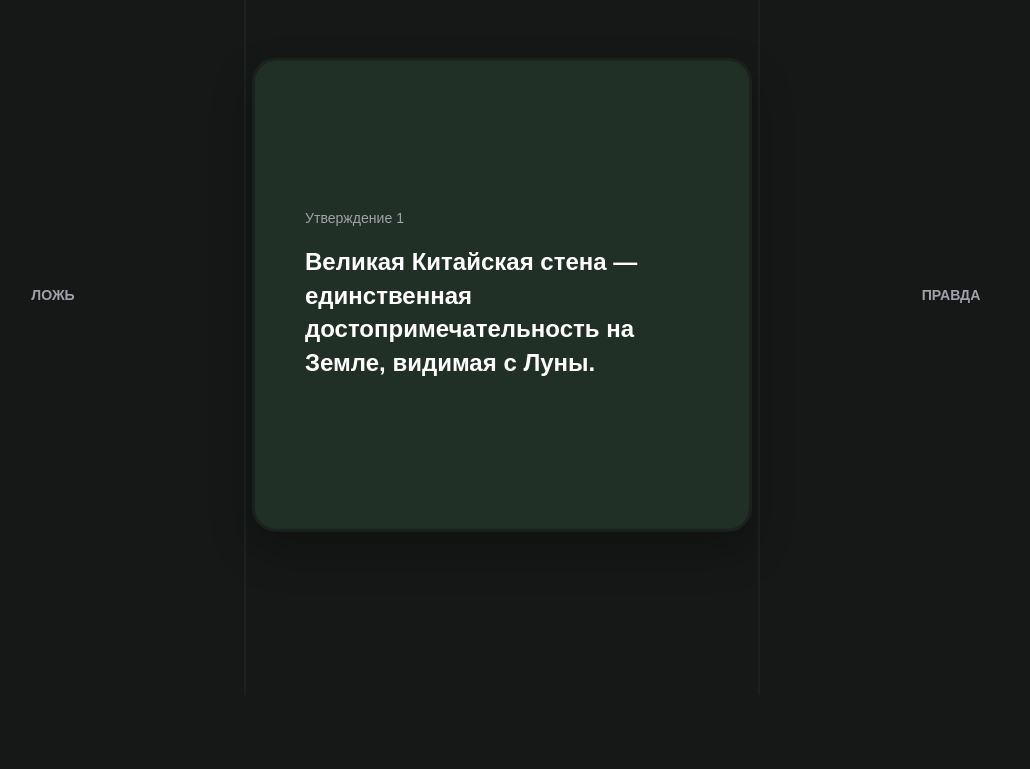
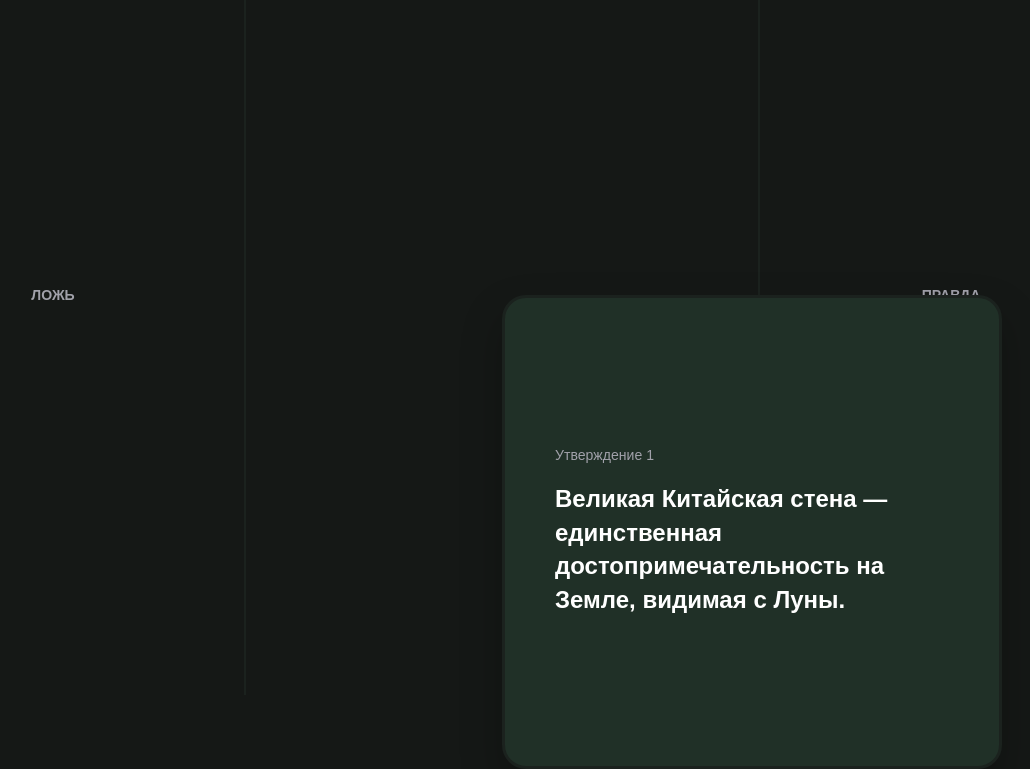
Before and after one commit to MatweyNazarenko/TechPatriot, a React (Vite) app: page /statement in a window 1280 px wide. Shown: the part 105-874 px from the top of the page, without its empty margins (138-1168 px from the left). Before the commit the page ends 800 px from the top, so only its background shows below. Built offline with nearby package versions, Linux system fonts and the light colour scheme; a web font is replaced by a local one.

Commit message:
Statement Update

```diff
--- a/src/component/MainPage/Combs.jsx
+++ b/src/component/MainPage/Combs.jsx
@@ -8,7 +8,7 @@ const Combs = ()=>{
                 <Comb to="/view" titleBack="3D Просмотр" descBack="Интерактивные 3D-модели изобретений ВОВ и факты о них">3D Просмотр</Comb>
                 <Comb to="/timeline" titleBack="Хронология" descBack="Лента времени из ключевых открытий и разработок Второй Мировой войны">Хронология</Comb>
                 <Comb to="/persons" titleBack="Личности" descBack="Выдающиеся конструкторы, ученые и медики, чья работа сыграла важную роль в Великой Отечественной войне">Личности</Comb>
-                {/*<Comb to="/statement" titleBack="Правда или ложь" descBack="">Правда или ложь</Comb>*/}
+                {/* <Comb to="/statement" titleBack="Правда или ложь" descBack="">Правда или ложь</Comb> */}
             </div>
         </div>
     )
--- a/src/component/TestContent/tasks/Statement/StateCard.jsx
+++ b/src/component/TestContent/tasks/Statement/StateCard.jsx
@@ -1,13 +1,22 @@
+import { motion } from 'framer-motion';
+
 const StateCard = (props) => {
-    const{
+    const {
         statement,
-        num
-    }=props;
+        num,
+        swipe
+    } = props;
+
+
+
     return (
-        <div className="statement__card">
-            <span>Утверждение {num+1}</span>
+        <motion.div
+            className="statement__card"
+            {...swipe.dragProps}
+        >
+            <span>Утверждение {num + 1}</span>
             <p>{statement}</p>
-        </div>
+        </motion.div>
     )
 
 }
--- a/src/component/TestContent/tasks/Statement/Statement.jsx
+++ b/src/component/TestContent/tasks/Statement/Statement.jsx
@@ -1,6 +1,52 @@
 import StateCard from "./StateCard";
 import { taskStatement } from '../../../../library/tasksData'
+import { useCallback, useEffect, useState } from "react";
+import useSwipe from "../../../../hooks/tasks/useSwipe";
 const Statement = () => {
+
+
+
+    const [index, setIndex] = useState(0);
+
+    const total = taskStatement.length;
+    const current = taskStatement[index];
+    const finished = index >= total;
+
+    const swipe = useSwipe(useCallback((direction) => {
+        setIndex((i) => {
+            const statement = taskStatement[i];
+            if (!statement) return i;
+
+            const correct = (dir === 'right') === statement.bool;
+            return i;
+        });
+        setTimeout(() => {
+            setIndex((i) => i + 1);
+        }, 300);
+    },
+        []))
+
+    useEffect(() => {
+        swipe.reset();
+    }, [index]);
+
+    const restart = () => {
+        setIndex(0);
+        swipe.reset();
+    }
+
+
+    useEffect(() => {
+        const onKeyDown = (event) => {
+            if (e.key === 'ArrowLeft') swipe.swipe('left');
+            if (e.key === 'ArrowRight') swipe.swipe('right');
+            if (e.key === 'Enter' && finished) game.restart();
+        }
+        window.addEventListener('keydown', onKeyDown);
+        return () => window.removeEventListener('keydown', onKeyDown);
+    })
+
+
     return (
         <div className="statement">
             <div className="statement__backs">
@@ -12,8 +58,9 @@ const Statement = () => {
                 </div>
             </div>
             <StateCard
-                statement={taskStatement[0].statement}
+                statement={taskStatement[index].statement}
                 num={0}
+                swipe={swipe}
             ></StateCard>
         </div>
     )
--- /dev/null
+++ b/src/hooks/tasks/useSwipe.jsx
@@ -0,0 +1,71 @@
+import { useMotionValue, useTransform } from "framer-motion";
+import { useRef } from "react";
+
+const threeshold = 100;
+const velocity = 500;
+
+
+const useSwipe = (onSwipe) => {
+    const x = useMotionValue(0);
+    const busy = useRef(null);
+
+    const rotate = useTransform(x, [-300, 0, 300], [-12, 0, 12]);
+    const trueOpacity = useTransform(x, [40, 140], [0, 1]);
+    const falseOpacity = useTransform(x, [-40, -140], [0, 1]);
+    const leftGlow = useTransform(x, [-140, -40], [1, 0]);
+    const rightGlow = useTransform(x, [40, 140], [0, 1]);
+
+
+    const flyOut = (direction) => {
+        if (busy.current) return;
+
+        busy.current = true;
+        onSwipe?.(direction);
+
+        const target = direction === 'right' ? window.innerWidth : -window.innerWidth;
+
+        animate(x, target, {
+            duration: 0.3,
+            onComplete: () => {
+                busy.current = false;
+            }
+        })
+    }
+
+    function handleDragEnd(event, info) {
+        if (info.offset.x > threeshold || info.velocity.x > velocity) flyOut('right');
+        else if (info.offset.x < -threeshold || info.velocity.x < -velocity) flyOut('left');
+        else animate(x, 0, { type: 'spring', stiffness: 300, damping: 25 });
+    }
+
+    function swipe(direction) {
+        flyOut(direction);
+    }
+
+    function reset() {
+        busy.current = false;
+        x.set(0);
+    }
+
+    const dragProps = {
+        drag: 'x',
+        dragMomentum: false,
+        onDragEnd: handleDragEnd,
+        style: { x, rotate },
+    };
+
+    return {
+        x,
+        rotate,
+        trueOpacity,
+        falseOpacity,
+        leftGlow,
+        rightGlow,
+        dragProps,
+        swipe,
+        reset,
+    };
+
+}
+
+export default useSwipe;
```
